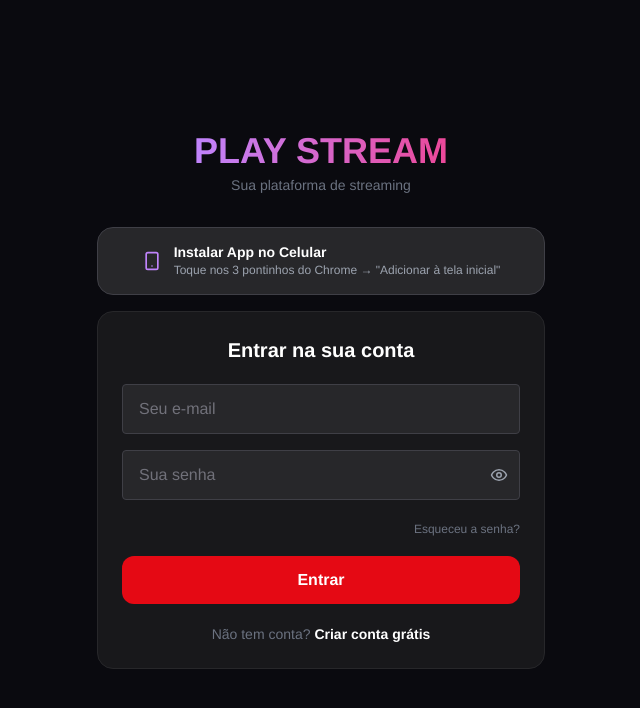
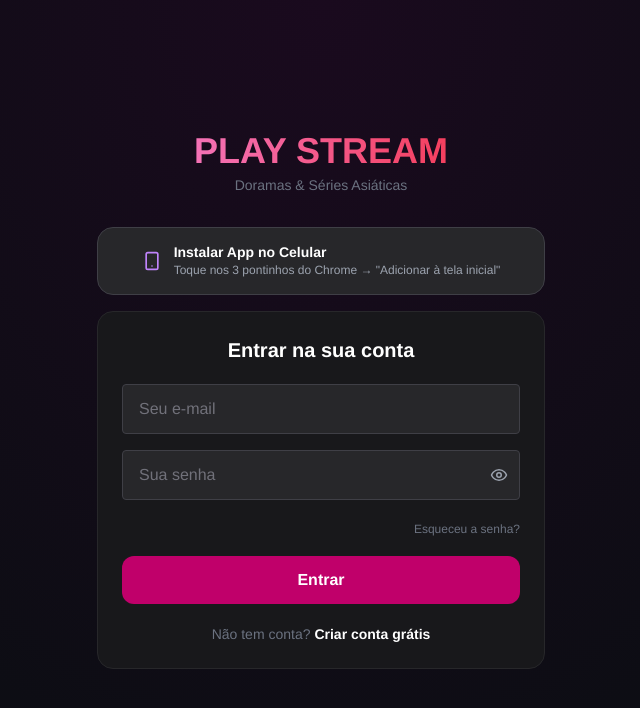
Before and after one commit to rafaelserrano1296-tech/playstream, a React (Vite) app in the folder frontend/: page /login in a window 1280 px wide. Shown: the top 708 px of the page, without its empty margins (319-959 px from the left). Built offline with nearby package versions, Linux system fonts and the light colour scheme; no server answers.

Commit message:
feat: adaptar app para nicho de doramas

```diff
--- a/frontend/src/components/layout/Navbar.tsx
+++ b/frontend/src/components/layout/Navbar.tsx
@@ -48,13 +48,13 @@ export default function Navbar() {
         <div className="flex items-center justify-between h-16">
           {/* Logo */}
           <div className="flex items-center gap-8">
-            <Link to="/" className="font-black text-2xl tracking-tight bg-gradient-to-r from-purple-400 to-pink-500 bg-clip-text text-transparent">
+            <Link to="/" className="font-black text-2xl tracking-tight bg-gradient-to-r from-pink-400 to-rose-500 bg-clip-text text-transparent">
               PLAY STREAM
             </Link>
             {/* Nav desktop */}
             <div className="hidden md:flex items-center gap-6 text-sm">
               <Link to="/" className="text-white hover:text-gray-300 transition-colors">Início</Link>
-              <Link to="/?tipo=serie" className="text-gray-300 hover:text-white transition-colors">Séries</Link>
+              <Link to="/?tipo=serie" className="text-gray-300 hover:text-white transition-colors">Doramas</Link>
               <Link to="/?tipo=filme" className="text-gray-300 hover:text-white transition-colors">Filmes</Link>
             </div>
           </div>
@@ -154,7 +154,7 @@ export default function Navbar() {
       {menuAberto && (
         <div className="md:hidden bg-netflix-dark border-t border-zinc-800 px-4 py-4 space-y-3 animate-slide-up">
           <Link to="/" className="block text-white hover:text-gray-300 py-2">Início</Link>
-          <Link to="/?tipo=serie" className="block text-gray-300 hover:text-white py-2">Séries</Link>
+          <Link to="/?tipo=serie" className="block text-gray-300 hover:text-white py-2">Doramas</Link>
           <Link to="/?tipo=filme" className="block text-gray-300 hover:text-white py-2">Filmes</Link>
           {podeInstalar && !instalado && (
             <button
--- a/frontend/src/pages/Cadastro.tsx
+++ b/frontend/src/pages/Cadastro.tsx
@@ -37,7 +37,7 @@ export default function Cadastro() {
       <div className="absolute inset-0 bg-black/60" />
 
       <div className="relative z-10 w-full max-w-md">
-        <Link to="/" className="block text-netflix-red font-black text-3xl mb-8">STREAMFLIX</Link>
+        <Link to="/" className="block font-black text-3xl mb-8 bg-gradient-to-r from-pink-400 to-rose-500 bg-clip-text text-transparent">PLAY STREAM</Link>
 
         <div className="bg-black/75 backdrop-blur-sm rounded-lg p-8 md:p-10">
           <h1 className="text-3xl font-bold mb-6">Criar Conta</h1>
--- a/frontend/src/pages/Home.tsx
+++ b/frontend/src/pages/Home.tsx
@@ -8,7 +8,7 @@ import FilmesSlider from '../components/ui/FilmesSlider';
 import FilmeCard from '../components/ui/FilmeCard';
 import Loading from '../components/ui/Loading';
 
-const PLACEHOLDER = 'https://via.placeholder.com/1280x720/1a1a1a/555?text=StreamFlix';
+const PLACEHOLDER = 'https://via.placeholder.com/1280x720/1a1a1a/555?text=Play+Stream';
 
 export default function Home() {
   const [searchParams] = useSearchParams();
@@ -136,14 +136,14 @@ export default function Home() {
       {/* Conteúdo */}
       <div className="max-w-7xl mx-auto px-4 md:px-8 py-8 -mt-12 relative z-10">
         <InstallBanner />
-        {filmes.length > 0 && <FilmesSlider titulo="Filmes" filmes={filmes} />}
+        {series.length > 0 && <FilmesSlider titulo="Doramas em Destaque" filmes={series} />}
+        {filmes.length > 0 && <FilmesSlider titulo="Filmes Asiáticos" filmes={filmes} />}
         {lancamentos.length > 0 && <FilmesSlider titulo="Lançamentos" filmes={lancamentos} />}
-        {series.length > 0 && <FilmesSlider titulo="Séries" filmes={series} />}
 
         {!destaques.length && !filmes.length && !series.length && !lancamentos.length && (
           <div className="text-center py-24">
-            <p className="text-gray-400 text-lg mb-2">Nenhum conteúdo disponível ainda.</p>
-            <p className="text-gray-600 text-sm">O administrador ainda não adicionou filmes.</p>
+            <p className="text-gray-400 text-lg mb-2">Nenhum dorama disponível ainda.</p>
+            <p className="text-gray-600 text-sm">Em breve novos doramas chegando!</p>
           </div>
         )}
       </div>
--- a/frontend/src/pages/Login.tsx
+++ b/frontend/src/pages/Login.tsx
@@ -29,13 +29,13 @@ export default function Login() {
   };
 
   return (
-    <div className="min-h-screen bg-[#0a0a0f] flex flex-col items-center justify-center px-4 py-8">
+    <div className="min-h-screen bg-[#0d0d14] flex flex-col items-center justify-center px-4 py-8" style={{backgroundImage: 'radial-gradient(ellipse at top, #1a0a1e 0%, #0d0d14 70%)'}}>
       {/* Logo */}
       <div className="mb-8 text-center">
-        <h1 className="text-4xl font-black bg-gradient-to-r from-purple-400 to-pink-500 bg-clip-text text-transparent">
+        <h1 className="text-4xl font-black bg-gradient-to-r from-pink-400 to-rose-500 bg-clip-text text-transparent">
           PLAY STREAM
         </h1>
-        <p className="text-gray-500 text-sm mt-1">Sua plataforma de streaming</p>
+        <p className="text-gray-500 text-sm mt-1">Doramas & Séries Asiáticas</p>
       </div>
 
       <div className="w-full max-w-md space-y-4">
--- a/frontend/tailwind.config.js
+++ b/frontend/tailwind.config.js
@@ -5,8 +5,8 @@ export default {
     extend: {
       colors: {
         netflix: {
-          red: '#e50914',
-          dark: '#141414',
+          red: '#c0006a',
+          dark: '#0d0d14',
           black: '#000000',
           gray: '#808080',
           'light-gray': '#b3b3b3',
```
